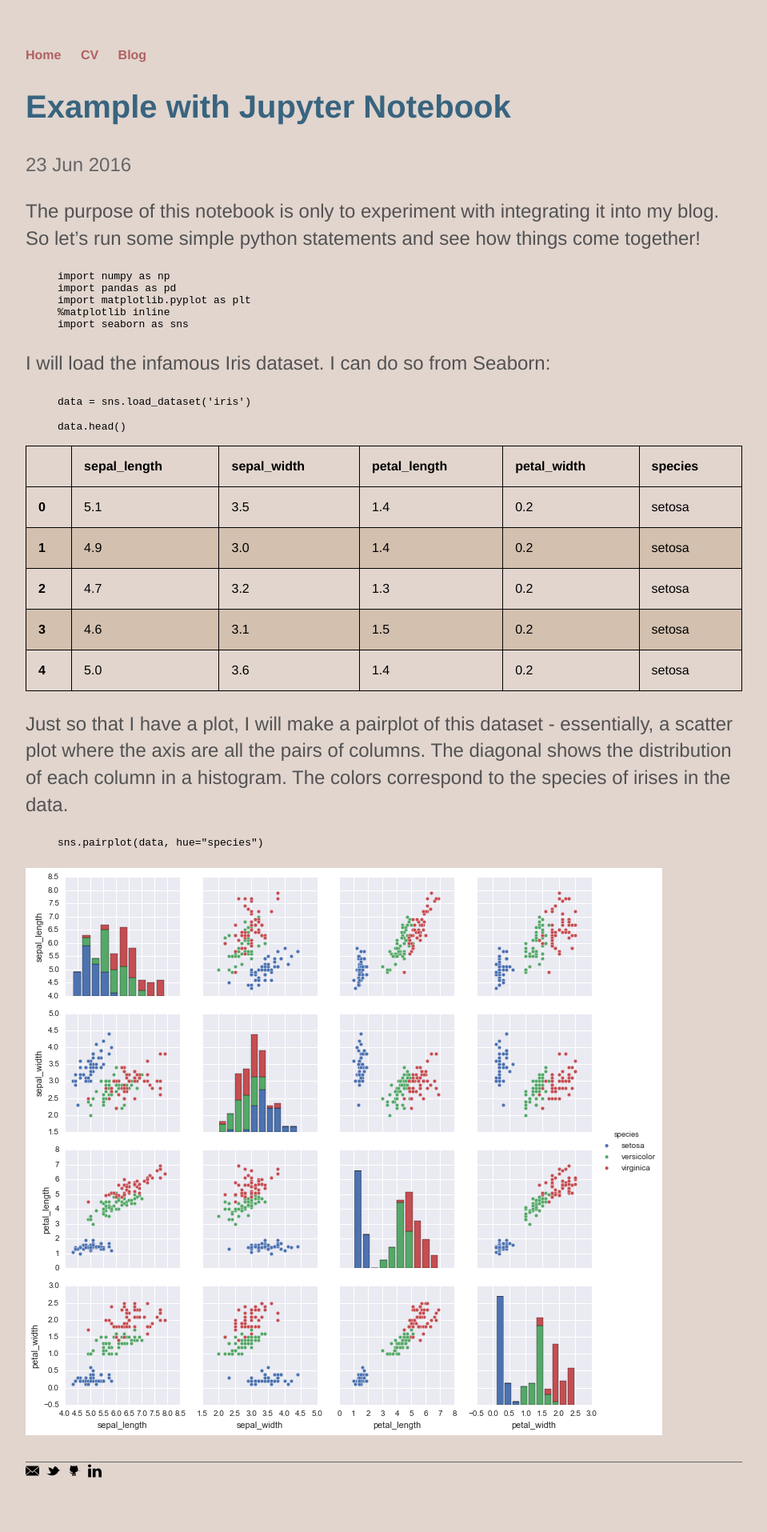
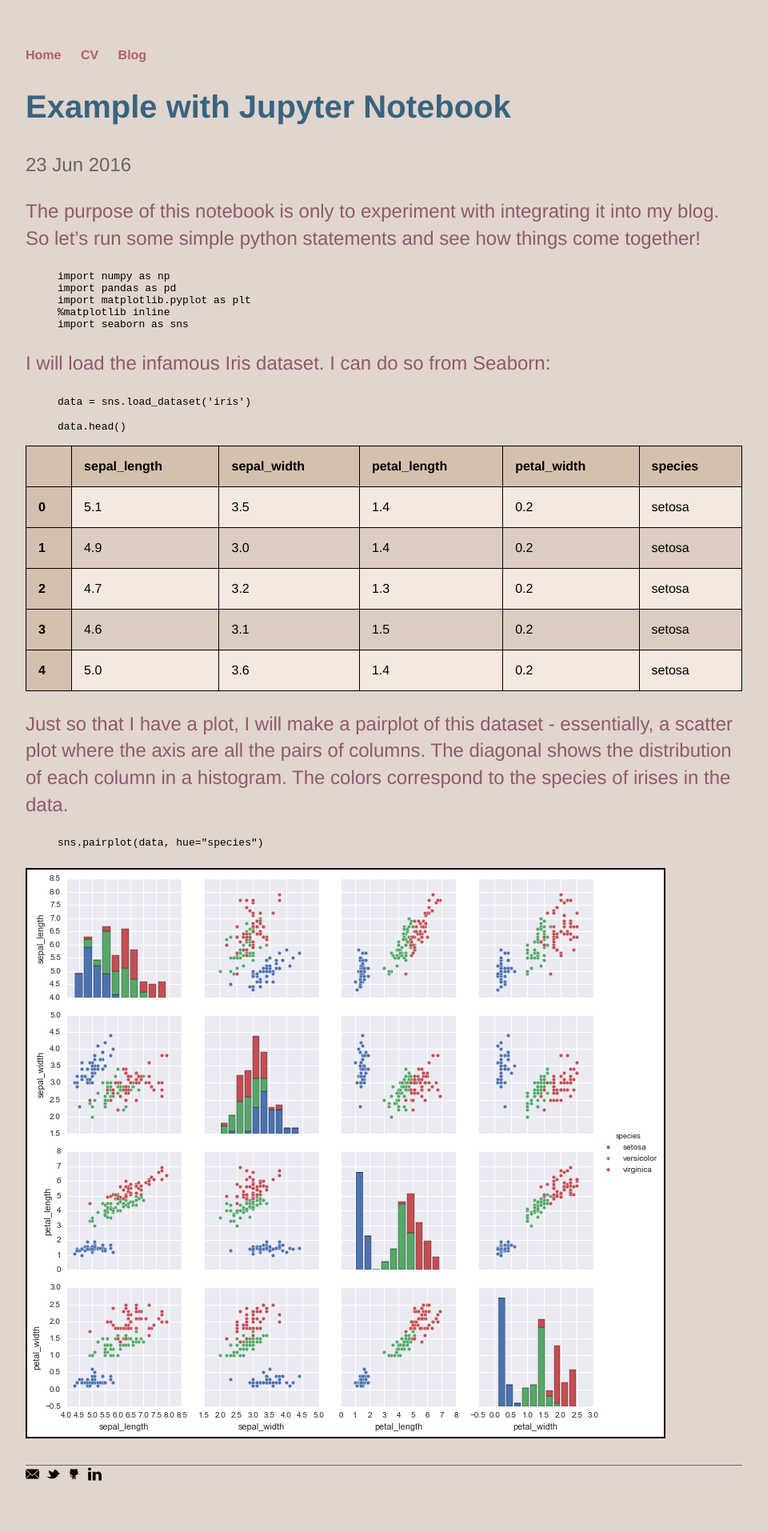
Before and after one commit to a-silvia/a-silvia.github.io, a Jekyll site: the page built from _posts/2016-06-23-Jupyter-Example.md, in a window 1280 px wide. Shown: the whole page at 80% size, without its empty margins (160-1119 px from the left). Built offline with Jekyll 4.4.1, drawn with Linux system fonts in a browser that asks for light colours.

```diff
--- a/_posts/2016-06-23-Jupyter-Example.md
+++ b/_posts/2016-06-23-Jupyter-Example.md
@@ -22,7 +22,7 @@
 {% endhighlight %}
 
 
-{% highlight python %}
+{% highlight py %}
 data.head()
 {% endhighlight %}
 
@@ -94,5 +94,4 @@
 sns.pairplot(data, hue="species")
 {% endhighlight %}
 
-
-![png](/notebooks/Example_files/Example_6_1.png)
+<img src="/notebooks/Example_files/Example_6_1.png" class="plot">
--- a/css/base.css
+++ b/css/base.css
@@ -3,7 +3,6 @@
     margin: 60px auto;
     width: 70%;
     background-color: #E1D5CE;
-
 }
 
 h1 {
--- a/css/post.css
+++ b/css/post.css
@@ -1,5 +1,9 @@
 ---
 ---
+
+p {
+	color: #8F596D;
+}
 
 table {
 	border-collapse: collapse;
@@ -12,12 +16,21 @@
     height: 20px;
     text-align: left;
     padding: 15px;
+    background-color: #D3C0AF;
 }
 
 td {
     border: 1px solid black;
     padding: 15px;
 }
+
+tr:nth-child(odd) {
+	background-color: #F5E8E0;
+}
 tr:nth-child(even) {
-	background-color: #D3C0AF;
+	background-color: #DBCDC0;
 }
+
+img.plot {
+	border: 2px solid black;
+}
```
